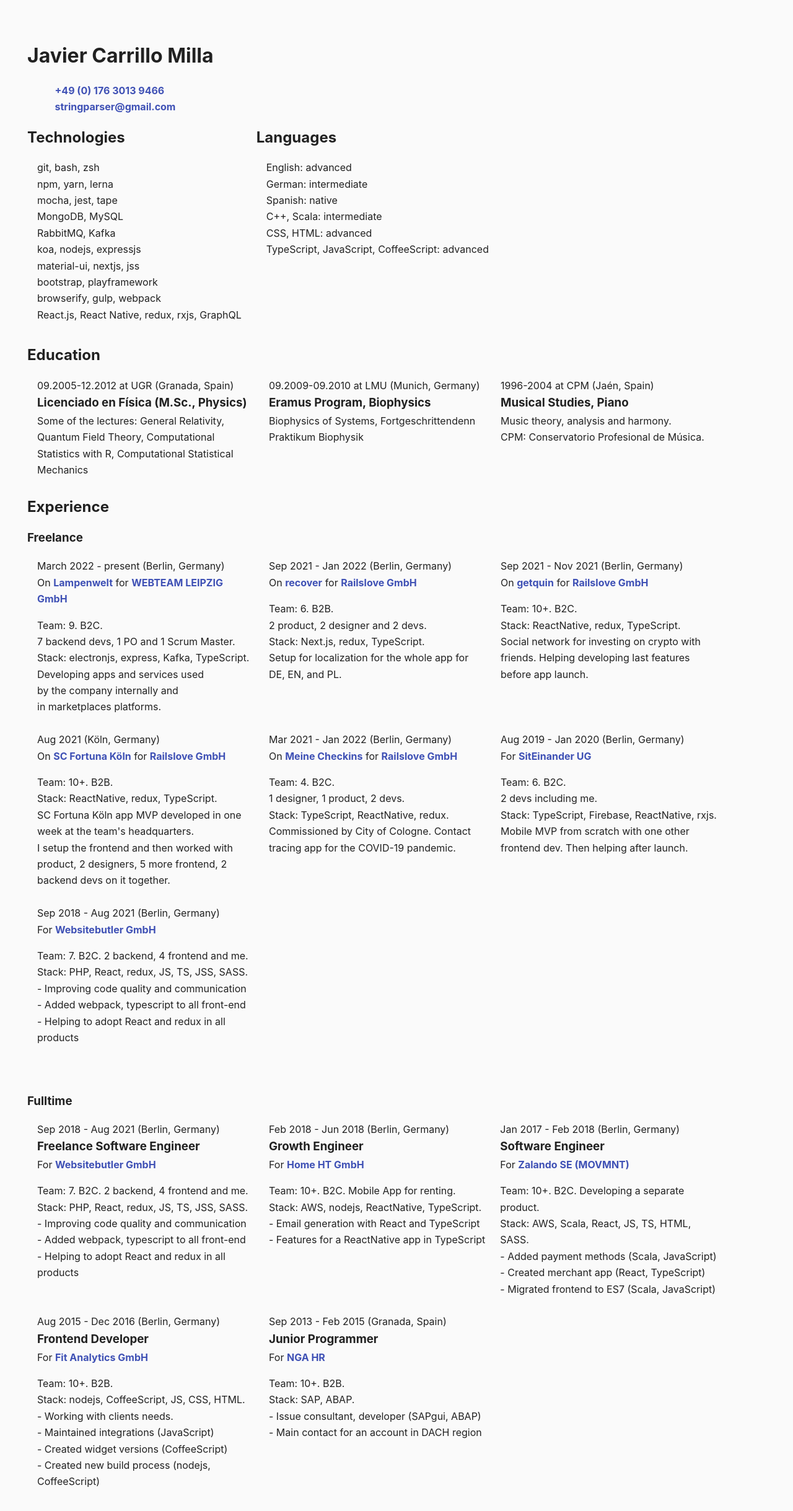
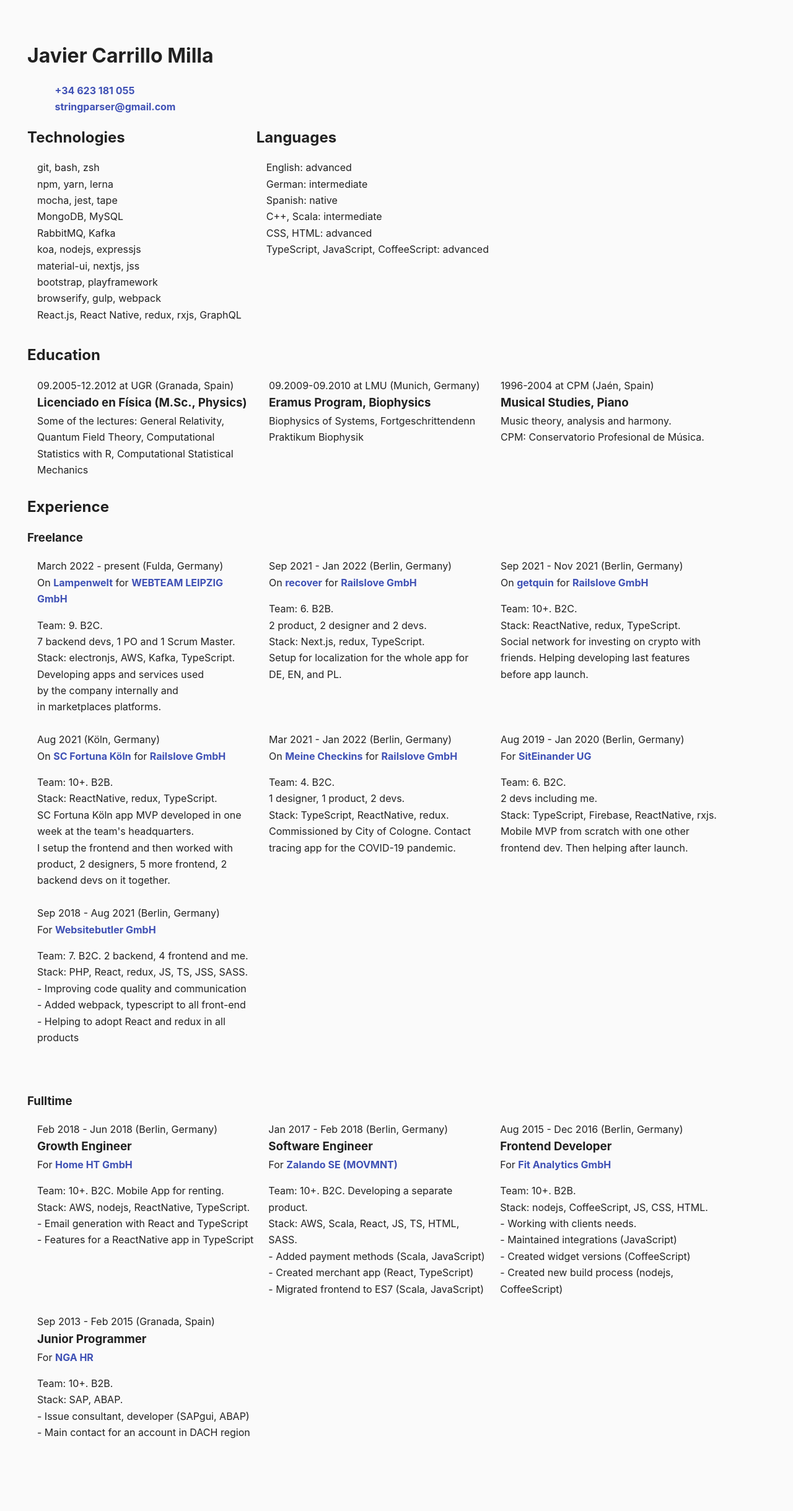
Before and after one commit to stringparser/cv, a Next.js app: page / in a window 1280 px wide. Shown: the top 2438 px of the page at 62% size. After the commit the page ends 2383 px from the top, so only its background shows below. Built offline with nearby package versions, Linux system fonts and the light colour scheme.

Commit message:
update cv

```diff
--- a/pages/index.tsx
+++ b/pages/index.tsx
@@ -84,6 +84,7 @@ const useStyles = makeStyles({
 
 export default function Index() {
   const classes = useStyles();
+  const freelanceExperienceIndex = 7;
 
   return (
     <div className={classes.root}>
@@ -177,18 +178,22 @@ export default function Index() {
           <hr />
 
           <ul className={classes.flexRow}>
-            {props.experience.slice(0, 7).map((el, index) => {
-              return <ExperienceItem showTitle={false} key={index} el={el} />;
-            })}
+            {props.experience
+              .slice(0, freelanceExperienceIndex)
+              .map((el, index) => {
+                return <ExperienceItem showTitle={false} key={index} el={el} />;
+              })}
           </ul>
 
           <h3 className={classes.pageBreak}>Fulltime</h3>
           <hr />
 
           <ul className={classes.flexRow}>
-            {props.experience.slice(6).map((el, index) => {
-              return <ExperienceItem key={index} el={el} />;
-            })}
+            {props.experience
+              .slice(freelanceExperienceIndex)
+              .map((el, index) => {
+                return <ExperienceItem key={index} el={el} />;
+              })}
           </ul>
         </div>
       </div>
--- a/src/config.ts
+++ b/src/config.ts
@@ -46,11 +46,11 @@ export const experience = [
     company: 'WEBTEAM LEIPZIG GmbH',
     companyLink: 'https://wtl.de/',
     duration: 'March 2022 - present',
-    location: 'Berlin, Germany',
+    location: 'Fulda, Germany',
     description: `
       Team: 9. B2C.
       7 backend devs, 1 PO and 1 Scrum Master. \
-      Stack: electronjs, express, Kafka, TypeScript. \
+      Stack: electronjs, AWS, Kafka, TypeScript. \
       Developing apps and services used \
       by the company internally and \
       in marketplaces platforms.
@@ -228,7 +228,7 @@ export const education = [
 export default {
   pdf: 'https://github.com/stringparser/cv/raw/master/dist/cv.pdf',
   login: 'stringparser',
-  phone: '+49 (0) 176 3013 9466',
+  phone: '+34 623 181 055',
   email: 'stringparser@gmail.com',
   address: {
     zip: process.env.NEXT_PUBLIC_ADDRESS_ZIP,
```
Also changed, not shown: 1 other file (tests, documents, lock files or other folders).
